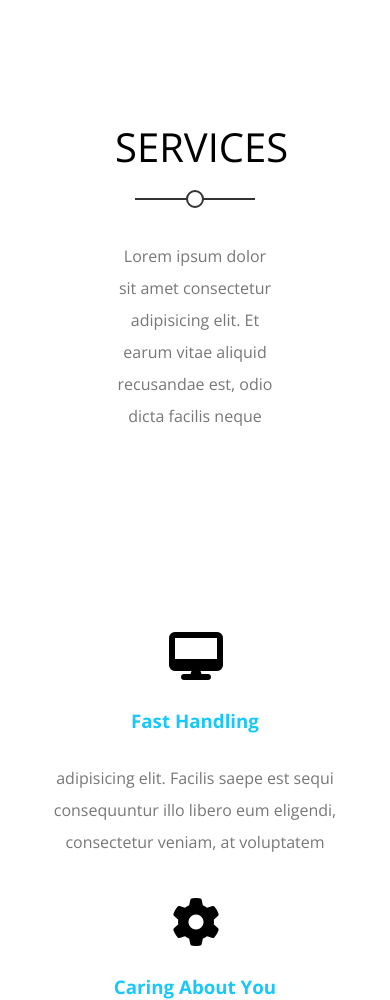
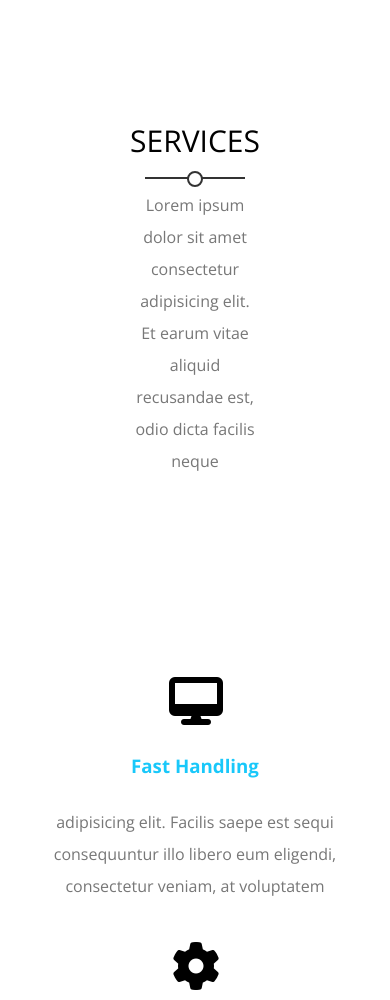
Before and after one commit to Noursalem2005/front-end-PureCare-Company-Website, a plain HTML site: page index.html in a window 390 px wide. Shown: the part 920-1920 px from the top of the page. Drawn offline with nearby package versions, Linux system fonts and the light colour scheme; some packages are replaced by stand-ins of ours.

```diff
--- a/static/css/header.css
+++ b/static/css/header.css
@@ -72,6 +72,21 @@
     border: 2px solid #333;
     transform: translateX(-50%);
     background-color: white;
+}
+@media (max-width: 600px) {
+    .main-heading h2 {
+        font-size: 30px; /* Adjust font size */
+        margin: 0 auto 30px; /* Adjust margin */
+    }
+    .main-heading h2::before {
+        bottom: -20px; /* Adjust position */
+        width: 100px; /* Adjust width */
+    }
+    .main-heading h2::after {
+        bottom: -28px; /* Adjust position */
+        width: 12px; /* Adjust size */
+        height: 12px; /* Adjust size */
+    }
 }
 .main-heading p {
     width: 550px;
--- a/static/css/kasper.css
+++ b/static/css/kasper.css
@@ -386,14 +386,14 @@
     text-align: center;
     padding: 100px;
 }
-.main-heading h2{
+.main-heading h2 {
     font-weight: normal;
     font-size: 40px;
     position: relative;
-    margin-bottom: 70px;
     text-transform: uppercase;
-}
-.main-heading h2::before{
+    margin: 0 auto 50px;
+}
+.main-heading h2::before {
     content: '';
     position: absolute;
     bottom: -30px;
@@ -402,8 +402,9 @@
     height: 2px;
     background-color: #333;
     transform: translateX(-50%);
-}
-.main-heading h2::after{
+    margin: 0 auto;
+}
+.main-heading h2::after {
     content: '';
     position: absolute;
     bottom: -38px;
@@ -415,6 +416,23 @@
     transform: translateX(-50%);
     background-color: white;
 }
+
+/* Media query for smaller screens */
+@media (max-width: 600px) {
+    .main-heading h2 {
+        font-size: 30px; /* Adjust font size */
+        margin: 0 auto 30px; /* Adjust margin */
+    }
+    .main-heading h2::before {
+        bottom: -20px; /* Adjust position */
+        width: 100px; /* Adjust width */
+    }
+    .main-heading h2::after {
+        bottom: -28px; /* Adjust position */
+        width: 12px; /* Adjust size */
+        height: 12px; /* Adjust size */
+    }
+}
 .main-heading p {
     width: 550px;
     margin: 0 auto 100px;
@@ -422,6 +440,17 @@
     line-height: 2;
     color: #777;
 }
+@media (max-width: 767px) {
+    .main-heading h2 {
+        font-size: 30px;
+    }
+    .main-heading p {
+        width: 100%;
+        padding: 0 20px;
+    }
+}
+
+
 /* end components */
 /*start services */
 /* end components */
@@ -600,7 +629,7 @@
     .portfolio .shuffle li{
         font-size: 15px;
         margin:0 5px;
-        padding: 5px;
+        padding: 2px;
     }
 }
 .portfolio .shuffle li.active{
```
Also changed, not shown: 2 other files.
